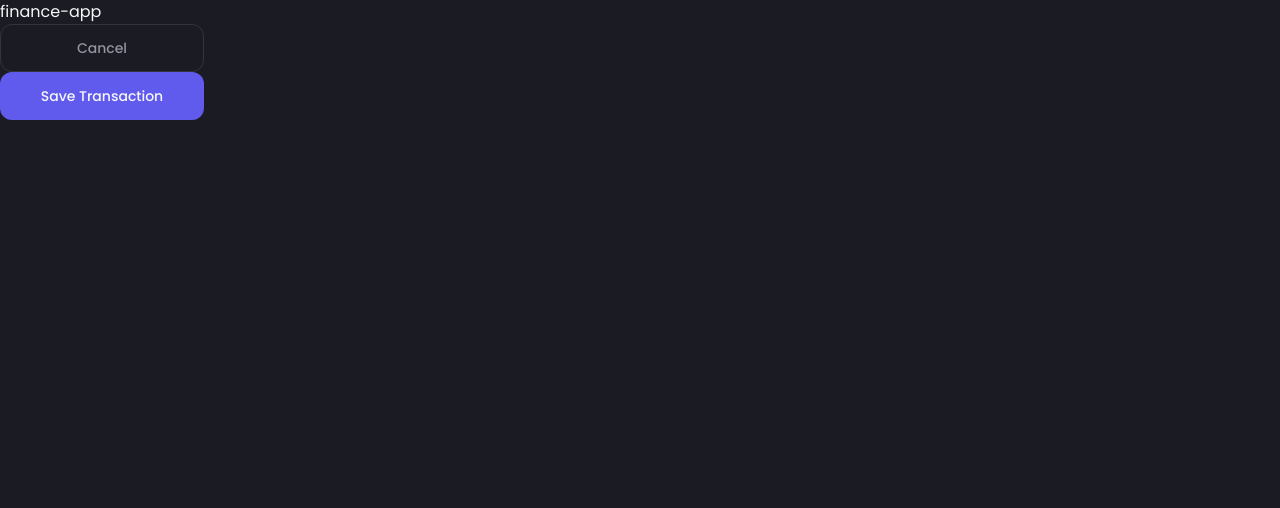
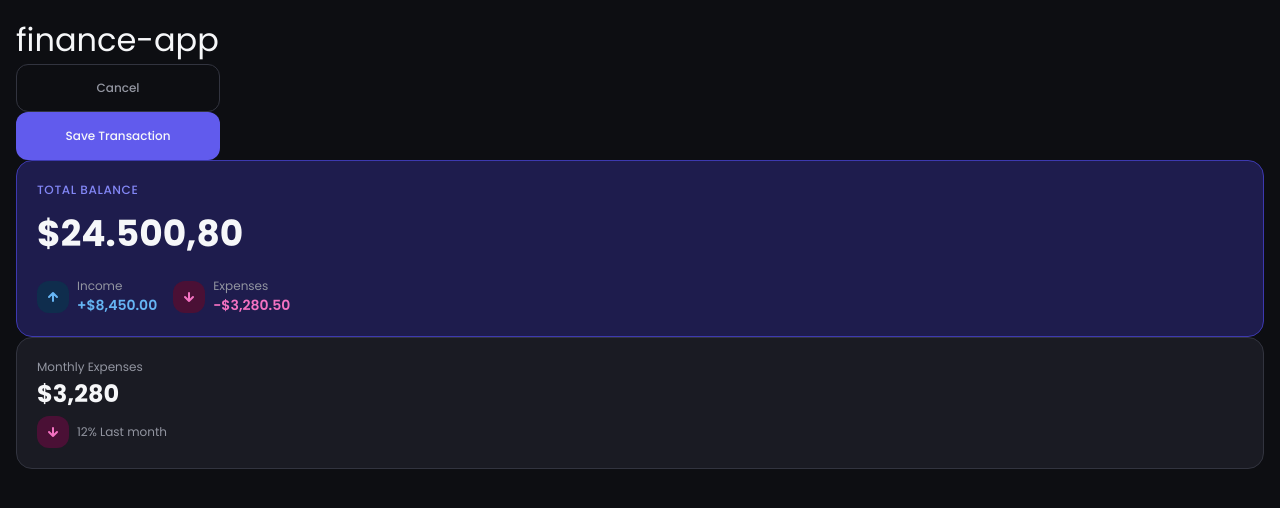
Before and after one commit to gevorah/finance-app, a Next.js app: page / in a window 1280 px wide. Shown: the top 508 px of the page. Built offline with nearby package versions, Linux system fonts and the light colour scheme.

Commit message:
feat: Added Card and Button ui component

```diff
--- /dev/null
+++ b/src/app/page.scss
@@ -0,0 +1,5 @@
+@use '../shared/styles/globals.scss' as *;
+
+.page-container{
+    padding: var(--space-lg);
+}
--- a/src/app/page.tsx
+++ b/src/app/page.tsx
@@ -1,8 +1,10 @@
 import { Button } from '@/shared/components/ui/button';
+import { Card } from '@/shared/components/ui/card';
+import "./page.scss"
 
 export default function Home() {
   return (
-    <main>
+    <main className='page-container'>
       <h1>finance-app</h1>
       <Button type={'secondary'} size={'large'} border={true}>
         Cancel
@@ -10,6 +12,21 @@ export default function Home() {
       <Button type={'primary'} size={'large'}>
         Save Transaction
       </Button>
+      <Card
+        title={'total balance'}
+        description={'$24.500,80'}
+        type={'primary'}
+        stats={[
+          { icon: 'income', label: 'Income', value: '+$8,450.00' },
+          { icon: 'expense', label: 'Expenses', value: '-$3,280.50' },
+        ]}
+      ></Card>
+      <Card
+        title={'Monthly Expenses'}
+        description={'$3,280'}
+        type={'secondary'}
+        stats={[{icon: 'expense', label: '12% Last month', value: ''}]}
+      ></Card>
     </main>
   );
 }
--- a/src/features/transactions/types.ts
+++ b/src/features/transactions/types.ts
@@ -1,4 +1,5 @@
 export type TransactionType = 'income' | 'expense';
+export type VariantType = 'primary' | 'secondary';
 
 export interface Transaction {
   id: string;
--- a/src/shared/components/ui/button/Button.scss
+++ b/src/shared/components/ui/button/Button.scss
@@ -4,7 +4,7 @@
   @include flex();
   font-family: var(--font-sans);
   font-weight: 500;
-  font-size: 14px;
+  font-size: var(--text-xs);
   border-radius: var(--radius-md);
   cursor: pointer;
 
--- /dev/null
+++ b/src/shared/components/ui/card/card.scss
@@ -0,0 +1,97 @@
+@use '../../../styles/globals.scss' as *;
+
+.container {
+  border-radius: var(--radius-lg);
+  padding: 20px;
+  background: var(--color-surface);
+  border: 1px solid var(--color-border);
+  @include flex(center, flex-start, column);
+
+  &__title {
+    font-size: var(--text-xs);
+  }
+
+  &__description {
+    font-weight: var(--font-weight-bold);
+    color: var(--dark-vulcan-50);
+    margin-bottom: var(--space-lg);
+  }
+
+  &__stats {
+    @include flex();
+    gap: var(--space-lg);
+  }
+
+  &__stat-item {
+    @include flex();
+    gap: var(--space-sm);
+  }
+
+  &__icon {
+    border-radius: var(--radius-md);
+    width: 32px;
+    height: 32px;
+    @include flex(center, center);
+
+    &--income {
+      background-color: var(--river-blue-900);
+      color: var(--river-blue-400);
+    }
+
+    &--expense {
+      background-color: var(--persian-rose-900);
+      color: var(--persian-rose-400);
+    }
+  }
+
+  .stats-container {
+    @include flex(center, flex-start, column);
+    &__label {
+      color: var(--dark-vulcan-400);
+      font-size: var(--text-xs);
+    }
+
+    &__value {
+      font-size: var(--text-sm);
+      font-weight: var(--font-weight-semibold);
+
+      &--income {
+        color: var(--river-blue-400);
+      }
+      &--expense {
+        color: var(--persian-rose-400);
+      }
+    }
+  }
+
+  &__icon {
+    border-radius: var(--radius-md);
+  }
+}
+
+.primary {
+  background: var(--marguerite-900);
+  border: 1px solid var(--marguerite-700);
+
+  .container__title {
+    text-transform: uppercase;
+    font-weight: var(--font-weight-medium);
+    color: var(--marguerite-400);
+    letter-spacing: 0.05em;
+    margin-bottom: var(--space-sm);
+  }
+
+  .container__description{
+    font-size: var(--text-5xl);
+  }
+}
+
+.secondary{
+    .container__title{
+        color: var(--color-text-secondary);
+    }
+    .container__description{
+        font-size: var(--text-2xl);
+        margin-bottom: var(--space-xs);
+    }
+}
--- a/src/shared/components/ui/card/card.tsx
+++ b/src/shared/components/ui/card/card.tsx
@@ -0,0 +1,52 @@
+import { TransactionType, VariantType } from '@/features/transactions';
+import './card.scss';
+import { ArrowUp } from '../icon/ArrowUp';
+import { ArrowDown } from '../icon/ArrowDown';
+
+interface CardProps {
+  title: string;
+  description?: string;
+  type: VariantType;
+  size?: 'sm' | 'md' | 'lg';
+  badge?: string;
+  stats?: Stats[];
+}
+
+interface Stats {
+  icon: TransactionType;
+  label: string;
+  value: string;
+}
+
+export function Card({
+  title,
+  description,
+  type,
+  size,
+  stats,
+  badge,
+}: CardProps) {
+  const cardStyle = `container ${type}`;
+  //const hasSubdescription = `${subDescription ? 'secondary-info' : ''}`;
+  return (
+    <section className={`container ${cardStyle}`}>
+      <p className={`container__title`}>{title}</p>
+      <p className={`container__description`}>{description}</p>
+      {stats && stats.length > 0 && (
+        <div className={`container__stats`}>
+          {stats.map((stat, index) => (
+            <div key={index} className={`container__stat-item`}>
+              <div className={`container__icon container__icon--${stat.icon}`}>
+                {stat.icon === 'income' ? <ArrowUp /> : <ArrowDown />}
+              </div>
+              <div className='stats-container'>
+                <p className={'stats-container__label'}>{stat.label}</p>
+                <p className={`stats-container__value stats-container__value--${stat.icon}`}>{stat.value}</p>
+              </div>
+            </div>
+          ))}
+        </div>
+      )}
+    </section>
+  );
+}
--- /dev/null
+++ b/src/shared/components/ui/card/index.ts
@@ -0,0 +1 @@
+export * from "./card";
--- /dev/null
+++ b/src/shared/components/ui/icon/ArrowDown.tsx
@@ -0,0 +1,20 @@
+export function ArrowDown({ className }: { className?: string }) {
+  return (
+    <svg
+      className={className}
+      width="16"
+      height="16"
+      viewBox="0 0 16 16"
+      fill="none"
+      xmlns="http://www.w3.org/2000/svg"
+    >
+      <path
+        d="M8 4V12M8 12L12 8M8 12L4 8"
+        stroke="currentColor"
+        strokeWidth="2"
+        strokeLinecap="round"
+        strokeLinejoin="round"
+      />
+    </svg>
+  );
+}
--- /dev/null
+++ b/src/shared/components/ui/icon/ArrowUp.tsx
@@ -0,0 +1,20 @@
+export function ArrowUp({ className }: { className?: string }) {
+  return (
+    <svg
+      className={className}
+      width="16"
+      height="16"
+      viewBox="0 0 16 16"
+      fill="none"
+      xmlns="http://www.w3.org/2000/svg"
+    >
+      <path
+        d="M8 12V4M8 4L4 8M8 4L12 8"
+        stroke="currentColor"
+        strokeWidth="2"
+        strokeLinecap="round"
+        strokeLinejoin="round"
+      />
+    </svg>
+  );
+}
--- a/src/shared/styles/globals.scss
+++ b/src/shared/styles/globals.scss
@@ -4,6 +4,7 @@
   --marguerite-400: #8387f6;
   --marguerite-500: #615bed;
   --marguerite-900: #1e1c4d;
+  --marguerite-700: #3d39b0;
 
   --persian-rose-100: #fce7f5;
   --persian-rose-200: #fbcfec;
@@ -19,12 +20,13 @@
 
   --dark-vulcan-50: #f6f7f9;
   --dark-vulcan-100: #ecedf2;
-    --dark-vulcan-400: #9295a0;
-    --dark-vulcan-500: #6b6e7a;
+  --dark-vulcan-400: #9295a0;
+  --dark-vulcan-500: #6b6e7a;
   --dark-vulcan-600: #525877;
-    --dark-vulcan-700: #32343f;
-    --dark-vulcan-800: #252731;
-  --dark-vulcan-950: #1a1b23;
+  --dark-vulcan-700: #32343f;
+  --dark-vulcan-800: #252731;
+  --dark-vulcan-900: #1a1b23;
+  --dark-vulcan-950: #0d0e12;
 
   --color-background: var(--dark-vulcan-950);
   --color-surface: var(--dark-vulcan-900);
@@ -68,6 +70,25 @@
 
   --font-sans: 'Poppins', -apple-system, BlinkMacSystemFont, sans-serif;
   --font-display: 'Test Tiempos Fine', -apple-system, BlinkMacSystemFont, serif;
+
+  --text-xs: 12px;
+  --text-sm: 14px;
+  --text-md: 16px;
+  --text-lg: 18px;
+  --text-xl: 20px;
+  --text-2xl: 24px;
+  --text-3xl: 28px;
+  --text-4xl: 32px;
+  --text-5xl: 36px;
+  --text-6xl: 40px;
+  --text-7xl: 48px;
+  --text-8xl: 56px;
+
+  --font-weight-light: 300;
+  --font-weight-regular: 400;
+  --font-weight-medium: 500;
+  --font-weight-semibold: 600;
+  --font-weight-bold: 700;
 }
 
 *,
@@ -82,7 +103,7 @@
 
 html {
   font-family: var(--font-sans);
-  font-size: 16px;
+  text: 16px;
   line-height: 1.5;
 }
 
@@ -91,9 +112,14 @@ body {
   color: var(--color-text-primary);
 }
 
-h1,h2,h3,h4,h5,h6 {
-  font-size: inherit;
-  font-weight: inherit
+h1,
+h2,
+h3,
+h4,
+h5,
+h6 {
+  text: inherit;
+  font-weight: inherit;
 }
 
 a {
@@ -101,19 +127,21 @@ a {
   text-decoration: inherit;
 }
 
-button,input,select,textarea {
+button,
+input,
+select,
+textarea {
   font: inherit;
   letter-spacing: inherit;
   color: inherit;
   opacity: 1;
   background-color: #0000;
-  border-radius: 0
+  border-radius: 0;
 }
 
 ::placeholder {
   opacity: 1;
 }
-
 
 /** Mixin */
 @mixin flex($justify: center, $align: center, $direction: row, $wrap: nowrap) {
```
